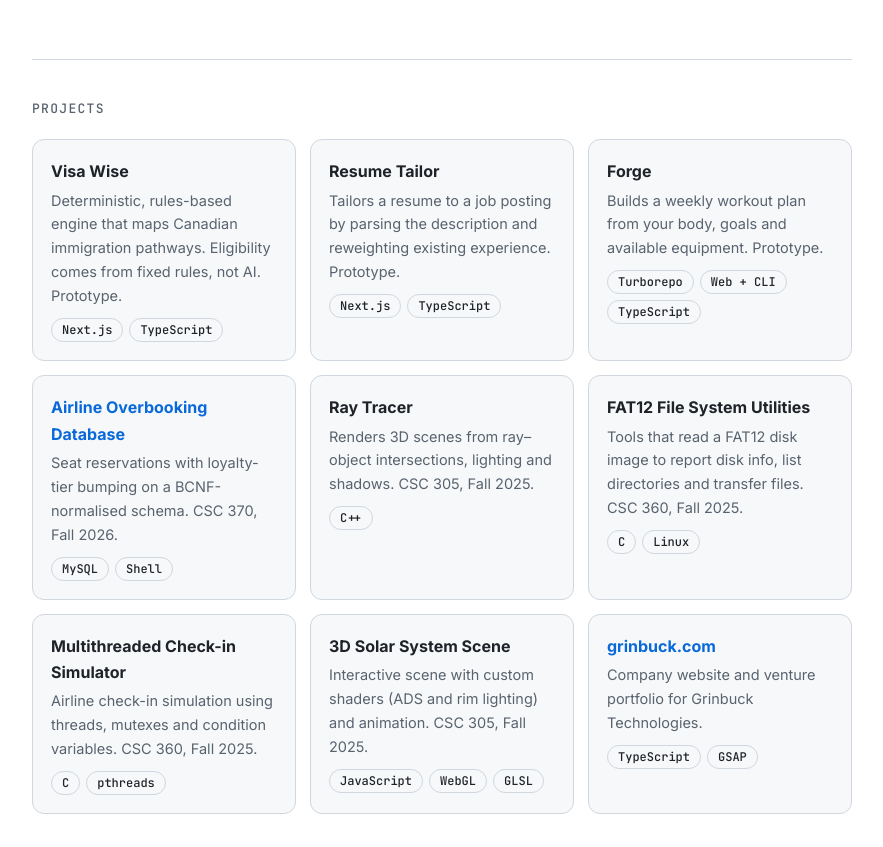
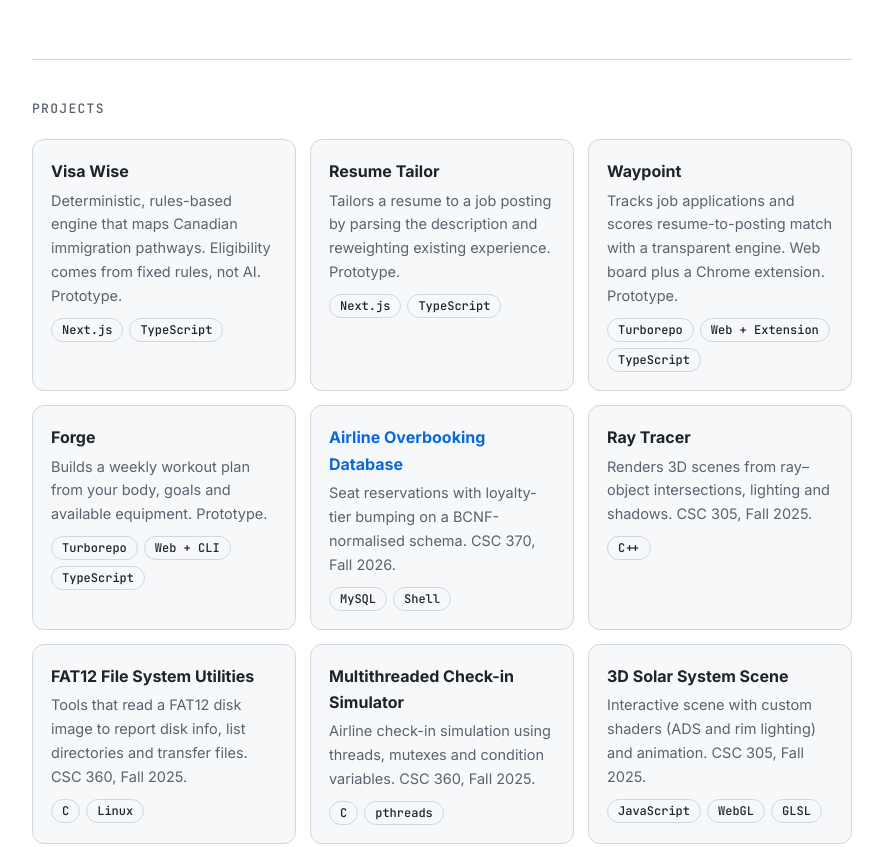
Before and after one commit to Zoriyonz/Zoriyonz.github.io, a plain HTML site: page index.html in a window 1280 px wide. Shown: the part 1120-1967 px from the top of the page, without its empty margins (198-1081 px from the left). Drawn offline with Linux system fonts and the light colour scheme.

Commit message:
docs: add Waypoint project card
Public monorepo with a Next.js board and a Chrome extension.

Co-Authored-By: Claude Sonnet 5.5 <noreply@anthropic.com>
Claude-Session: https://claude.ai/code/session_015cVxPjAvEQXKZMgJoPJfvs

```diff
--- a/index.html
+++ b/index.html
@@ -85,7 +85,7 @@ footer{padding:36px 0 56px;border-top:1px solid var(--line);color:var(--muted);f
 
 <section>
   <h2>Projects</h2>
-  <div class="grid"><div class="card"><h3>Visa Wise</h3><p>Deterministic, rules-based engine that maps Canadian immigration pathways. Eligibility comes from fixed rules, not AI. Prototype.</p><div class="chips"><span class="chip">Next.js</span><span class="chip">TypeScript</span></div></div><div class="card"><h3>Resume Tailor</h3><p>Tailors a resume to a job posting by parsing the description and reweighting existing experience. Prototype.</p><div class="chips"><span class="chip">Next.js</span><span class="chip">TypeScript</span></div></div><div class="card"><h3>Forge</h3><p>Builds a weekly workout plan from your body, goals and available equipment. Prototype.</p><div class="chips"><span class="chip">Turborepo</span><span class="chip">Web + CLI</span><span class="chip">TypeScript</span></div></div>
+  <div class="grid"><div class="card"><h3>Visa Wise</h3><p>Deterministic, rules-based engine that maps Canadian immigration pathways. Eligibility comes from fixed rules, not AI. Prototype.</p><div class="chips"><span class="chip">Next.js</span><span class="chip">TypeScript</span></div></div><div class="card"><h3>Resume Tailor</h3><p>Tailors a resume to a job posting by parsing the description and reweighting existing experience. Prototype.</p><div class="chips"><span class="chip">Next.js</span><span class="chip">TypeScript</span></div></div><div class="card"><h3>Waypoint</h3><p>Tracks job applications and scores resume-to-posting match with a transparent engine. Web board plus a Chrome extension. Prototype.</p><div class="chips"><span class="chip">Turborepo</span><span class="chip">Web + Extension</span><span class="chip">TypeScript</span></div></div><div class="card"><h3>Forge</h3><p>Builds a weekly workout plan from your body, goals and available equipment. Prototype.</p><div class="chips"><span class="chip">Turborepo</span><span class="chip">Web + CLI</span><span class="chip">TypeScript</span></div></div>
     <div class="card"><h3><a href="https://github.com/Zoriyonz/csc370-airline-overbooking">Airline Overbooking Database</a></h3><p>Seat reservations with loyalty-tier bumping on a BCNF-normalised schema. CSC 370, Fall 2026.</p><div class="chips"><span class="chip">MySQL</span><span class="chip">Shell</span></div></div>
     <div class="card"><h3>Ray Tracer</h3><p>Renders 3D scenes from ray–object intersections, lighting and shadows. CSC 305, Fall 2025.</p><div class="chips"><span class="chip">C++</span></div></div>
     <div class="card"><h3>FAT12 File System Utilities</h3><p>Tools that read a FAT12 disk image to report disk info, list directories and transfer files. CSC 360, Fall 2025.</p><div class="chips"><span class="chip">C</span><span class="chip">Linux</span></div></div>
```
